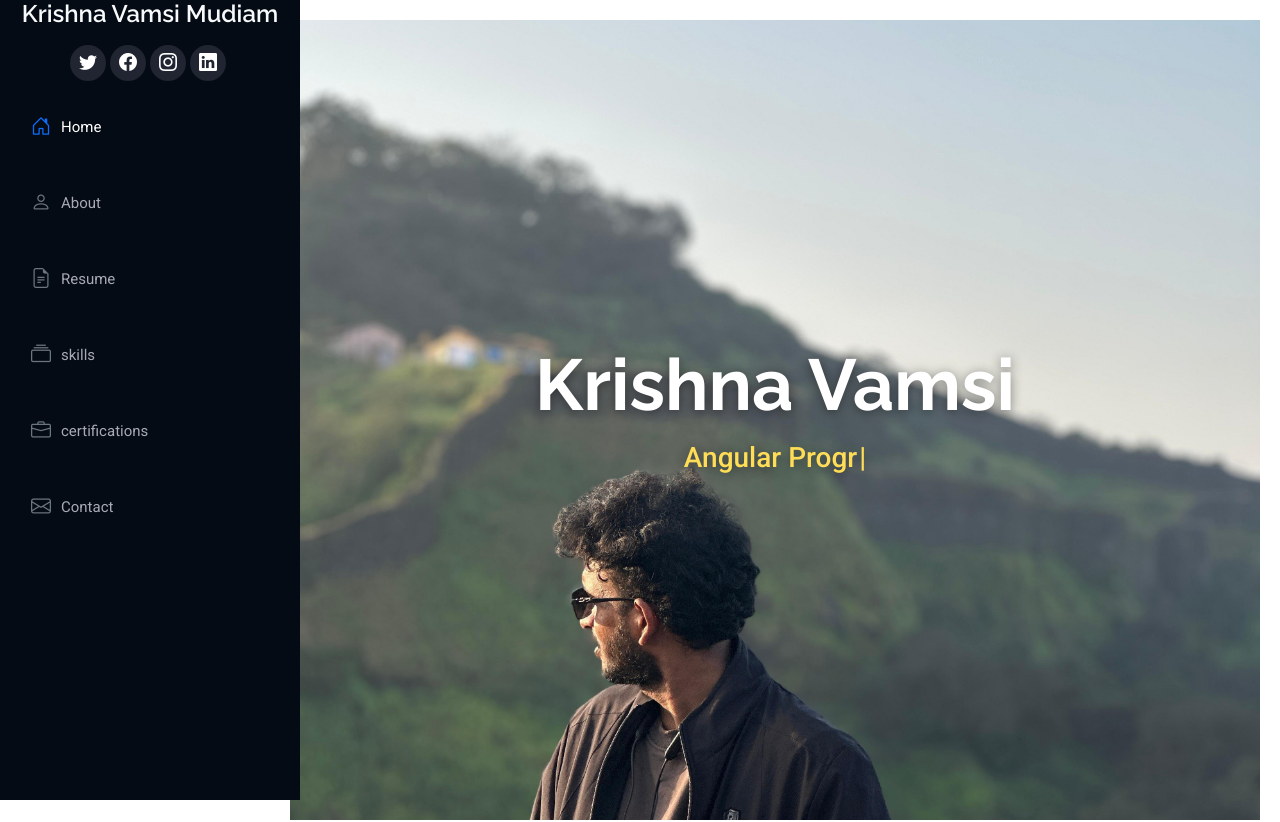
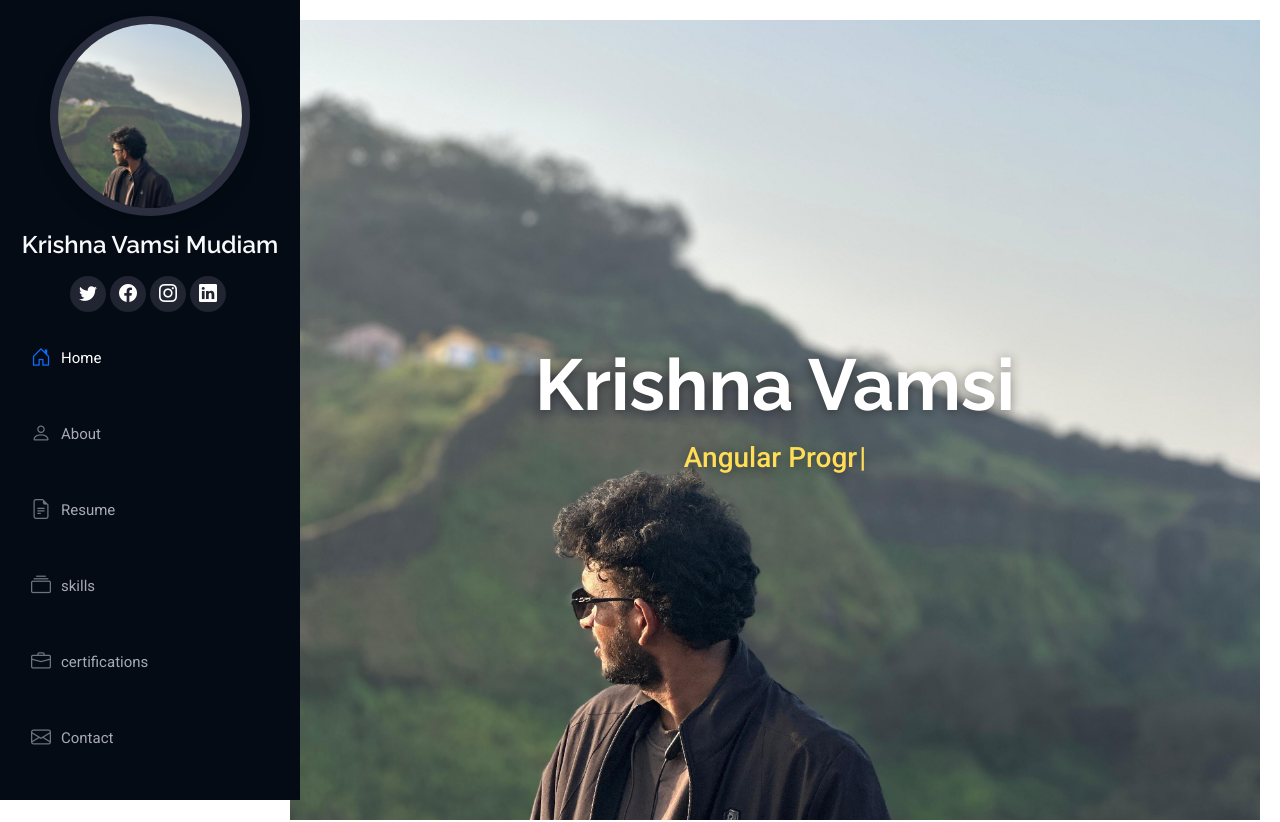
Before and after one commit to krishnavamsiii/my-portfolio, an Angular app: page / in a window 1280 px wide. Shown: the top 822 px of the page. Built offline with nearby package versions, Linux system fonts and the light colour scheme.

Commit message:
Meaningful message here

```diff
--- a/src/app/components/header/header.html
+++ b/src/app/components/header/header.html
@@ -1,12 +1,12 @@
 <header id="header">
     <div class="d-flex flex-column">
       <div class="profile">
-       <!-- <img
+       <img
   src="assets/eswar.jpg"
   alt="Profile Picture"
   class="img-fluid rounded-circle shadow mt-3"
   style="width: 200px; height: 200px; object-fit: cover;"
-> -->
+>
         <h1 class="text-light">Krishna Vamsi Mudiam</h1>
         <div class="social-links mt-3 text-center">
           <a href="#" class="twitter"><i class="bi bi-twitter"></i></a>
```
